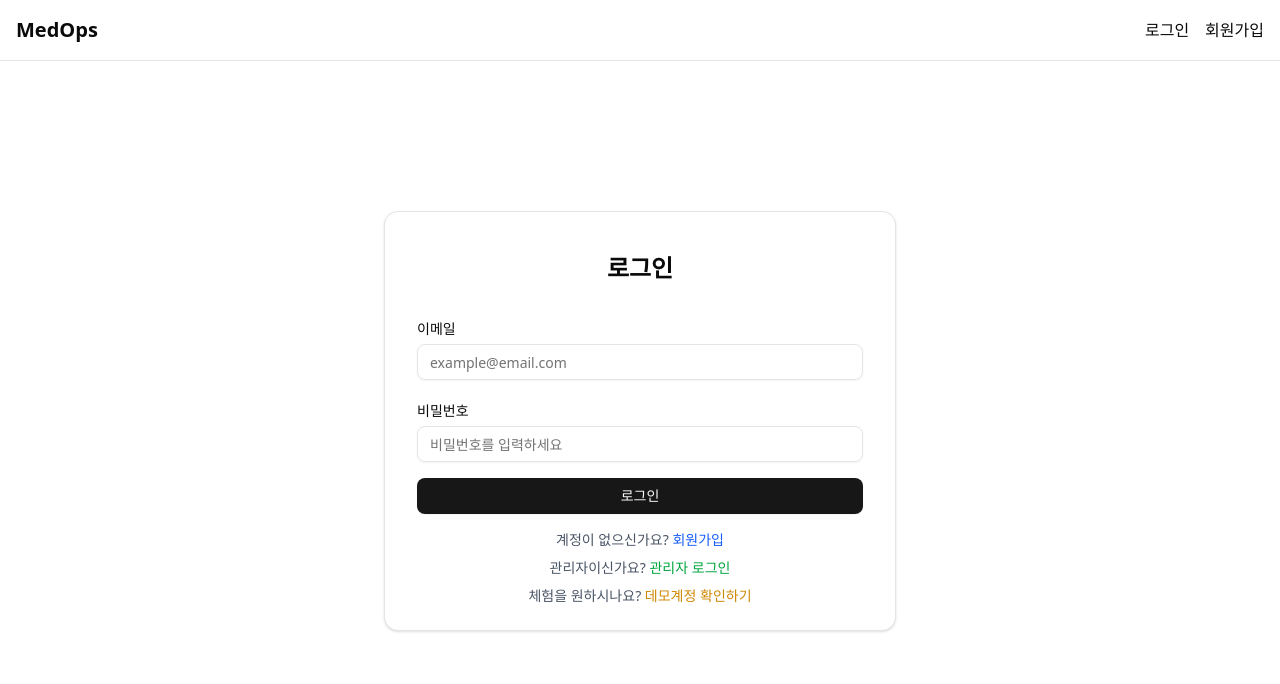
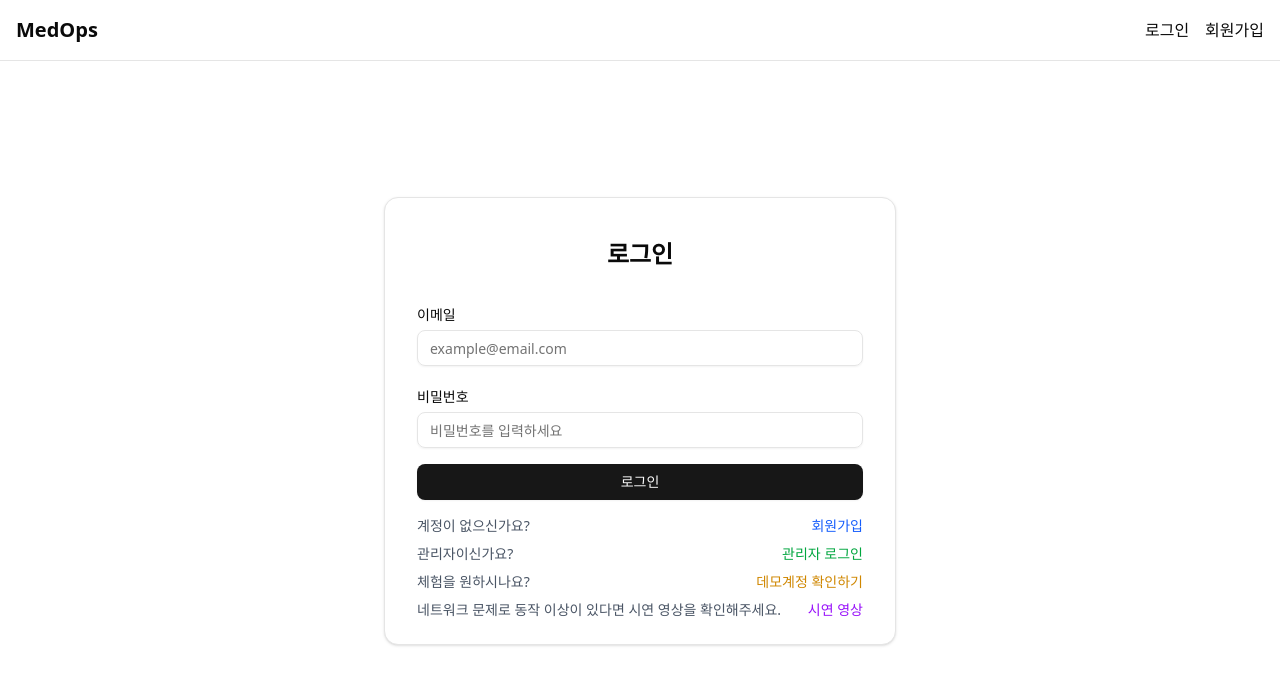
Before and after one commit to dooyeoung/medops, a React (Vite) app in the folder frontend/: page /login in a window 1280 px wide. Shown: the top 684 px of the page. Built offline with nearby package versions, Linux system fonts and the light colour scheme; no server answers.

Commit message:
refactor: 코드 수정

```diff
--- a/frontend/src/pages/LoginPage.tsx
+++ b/frontend/src/pages/LoginPage.tsx
@@ -67,21 +67,21 @@ export default function LoginPage() {
               로그인
             </Button>
 
-            <div className="text-center text-sm space-y-2">
-              <p className="text-gray-600">
-                계정이 없으신가요?{' '}
+            <div className="text-center text-sm space-y-2 w-full">
+              <div className="text-gray-600 flex justify-between">
+                <div>계정이 없으신가요? </div>
                 <Link to="/signup" className="text-blue-600 hover:underline font-medium">
                   회원가입
                 </Link>
-              </p>
-              <p className="text-gray-600">
-                관리자이신가요?{' '}
+              </div>
+              <div className="text-gray-600 flex justify-between">
+                <div>관리자이신가요? </div>
                 <Link to="/admin/login" className="text-green-600 hover:underline font-medium">
                   관리자 로그인
                 </Link>
-              </p>
-              <p className="text-gray-600">
-                체험을 원하시나요?{' '}
+              </div>
+              <div className="text-gray-600 flex justify-between">
+                <div>체험을 원하시나요? </div>
                 <Popover>
                   <PopoverTrigger asChild>
                     <span className="text-yellow-600 hover:underline font-medium cursor-pointer">
@@ -99,7 +99,17 @@ export default function LoginPage() {
                     </div>
                   </PopoverContent>
                 </Popover>
-              </p>
+              </div>
+
+              <div className="text-gray-600 flex justify-between">
+                <div>네트워크 문제로 동작 이상이 있다면 시연 영상을 확인해주세요.</div>
+                <div className="text-purple-600 hover:underline font-medium cursor-pointer">
+                  <a target="_blank" href="https://youtu.be/RTyMSvyRTkM?si=yhr-QQ09WGWRGzsc">
+                    {' '}
+                    시연 영상
+                  </a>
+                </div>
+              </div>
             </div>
           </CardFooter>
         </form>
--- a/frontend/src/pages/admin/AdminLoginPage.tsx
+++ b/frontend/src/pages/admin/AdminLoginPage.tsx
@@ -76,21 +76,21 @@ export default function AdminLoginPage() {
             <Button className="w-full" type="submit" disabled={isLoading}>
               {isLoading ? '로그인 중...' : '로그인'}
             </Button>
-            <div className="text-center text-sm space-y-2">
-              <p className="text-gray-600">
-                계정이 없으신가요?{' '}
+            <div className="text-center text-sm space-y-2 w-full">
+              <div className="text-gray-600 flex justify-between">
+                <div>계정이 없으신가요? </div>
                 <Link to="/admin/register" className="text-blue-600 hover:underline font-medium">
                   병원 등록 및 회원가입
                 </Link>
-              </p>
-              <p className="text-gray-600">
-                사용자이신가요?{' '}
+              </div>
+              <div className="text-gray-600 flex justify-between">
+                <div>사용자이신가요? </div>
                 <Link to="/login" className="text-green-600 hover:underline font-medium">
                   사용자 로그인
                 </Link>
-              </p>
-              <p className="text-gray-600">
-                체험을 원하시나요?{' '}
+              </div>
+              <div className="text-gray-600 flex justify-between">
+                <div>체험을 원하시나요? </div>
                 <Popover>
                   <PopoverTrigger asChild>
                     <span className="text-yellow-600 hover:underline font-medium cursor-pointer">
@@ -111,10 +111,16 @@ export default function AdminLoginPage() {
                     </div>
                   </PopoverContent>
                 </Popover>
-              </p>
-              <p className="text-gray-600">
-                네트워크 문제로 동작에 문제가 있는경우 데모 영상을 참고하세요
-              </p>
+              </div>
+              <div className="text-gray-600 flex justify-between">
+                <div>네트워크 문제로 동작 이상이 있다면 시연 영상을 확인해주세요.</div>
+                <div className="text-purple-600 hover:underline font-medium cursor-pointer">
+                  <a target="_blank" href="https://youtu.be/RTyMSvyRTkM?si=yhr-QQ09WGWRGzsc">
+                    {' '}
+                    시연 영상
+                  </a>
+                </div>
+              </div>
             </div>
           </CardFooter>
         </form>
```
